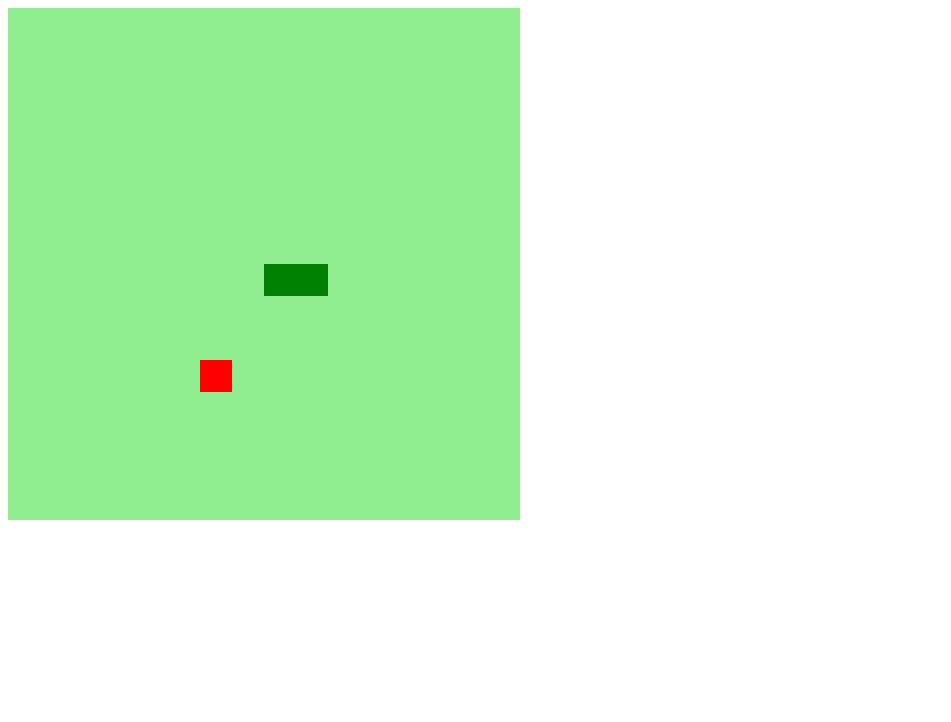
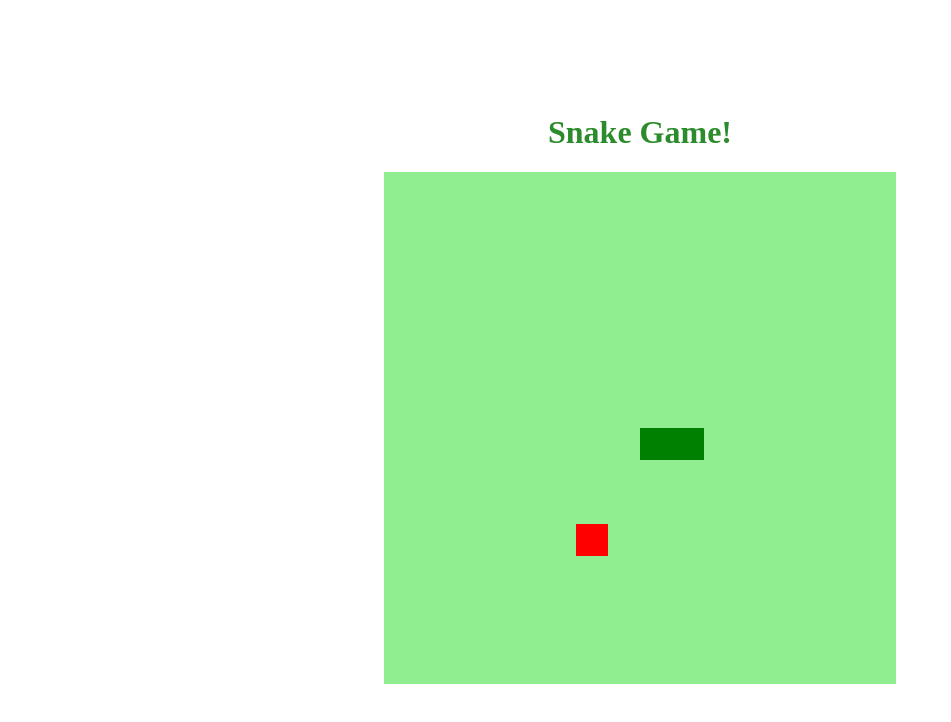
Before and after one commit to Ishindoutai/snakeGame, a plain HTML site: page index.html in a window 1280 px wide. Shown: the whole page, without its empty margins (0-951 px from the left). Drawn offline with Linux system fonts and the light colour scheme.

Commit message:
Style update

```diff
--- a/index.html
+++ b/index.html
@@ -10,6 +10,7 @@
 </head>
 
 <body>
+    <h1>Snake Game!</h1>
     <canvas id="snake" width="512" height="512"></canvas>
 
 
--- a/style/style.css
+++ b/style/style.css
@@ -0,0 +1,9 @@
+body{
+    height:95vh;
+    width: 95;
+    display: flex;
+    justify-content: center;
+    align-items: center;
+    flex-direction: column;
+    color: rgb(44, 139, 44);
+}
```
